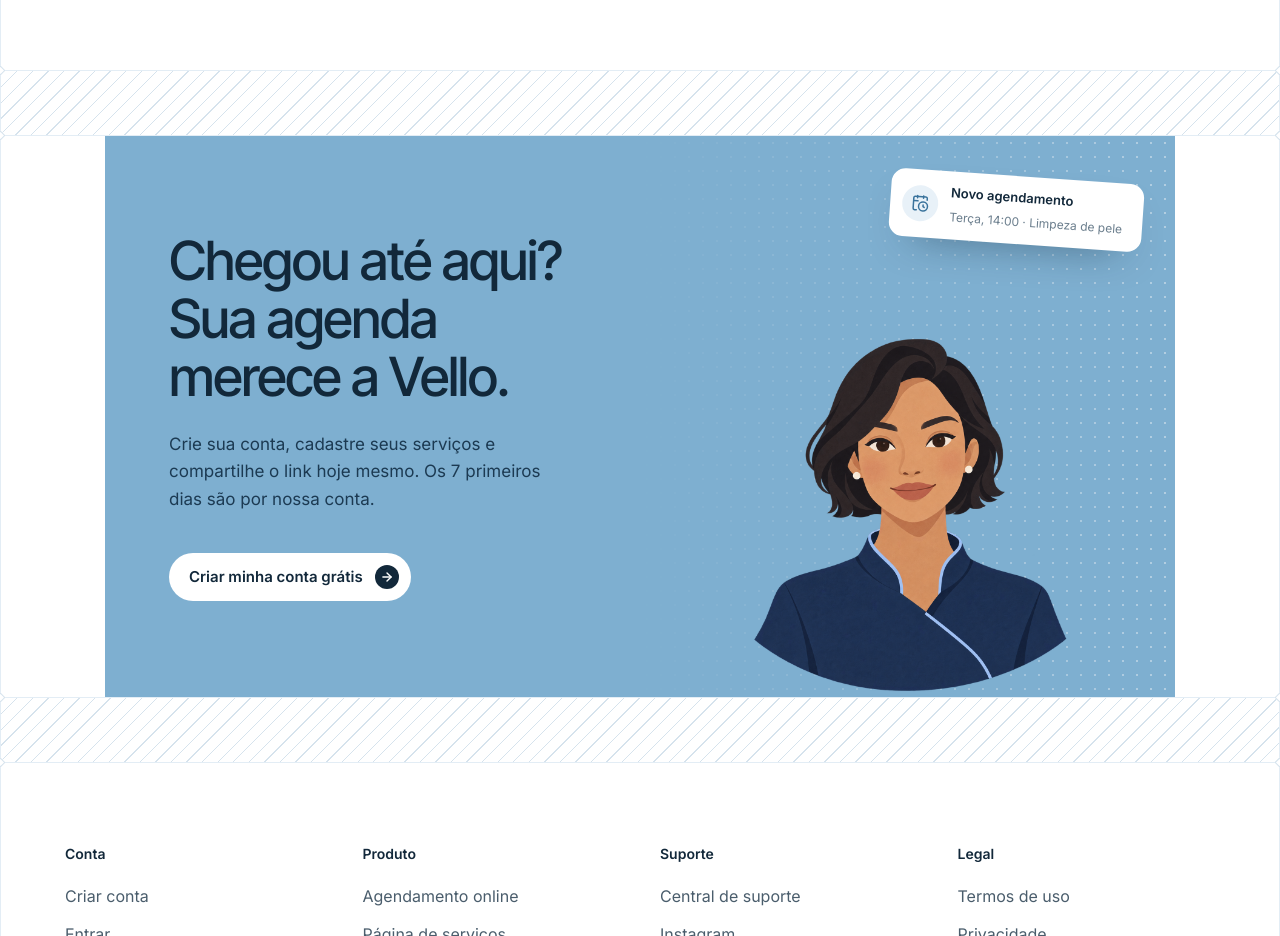
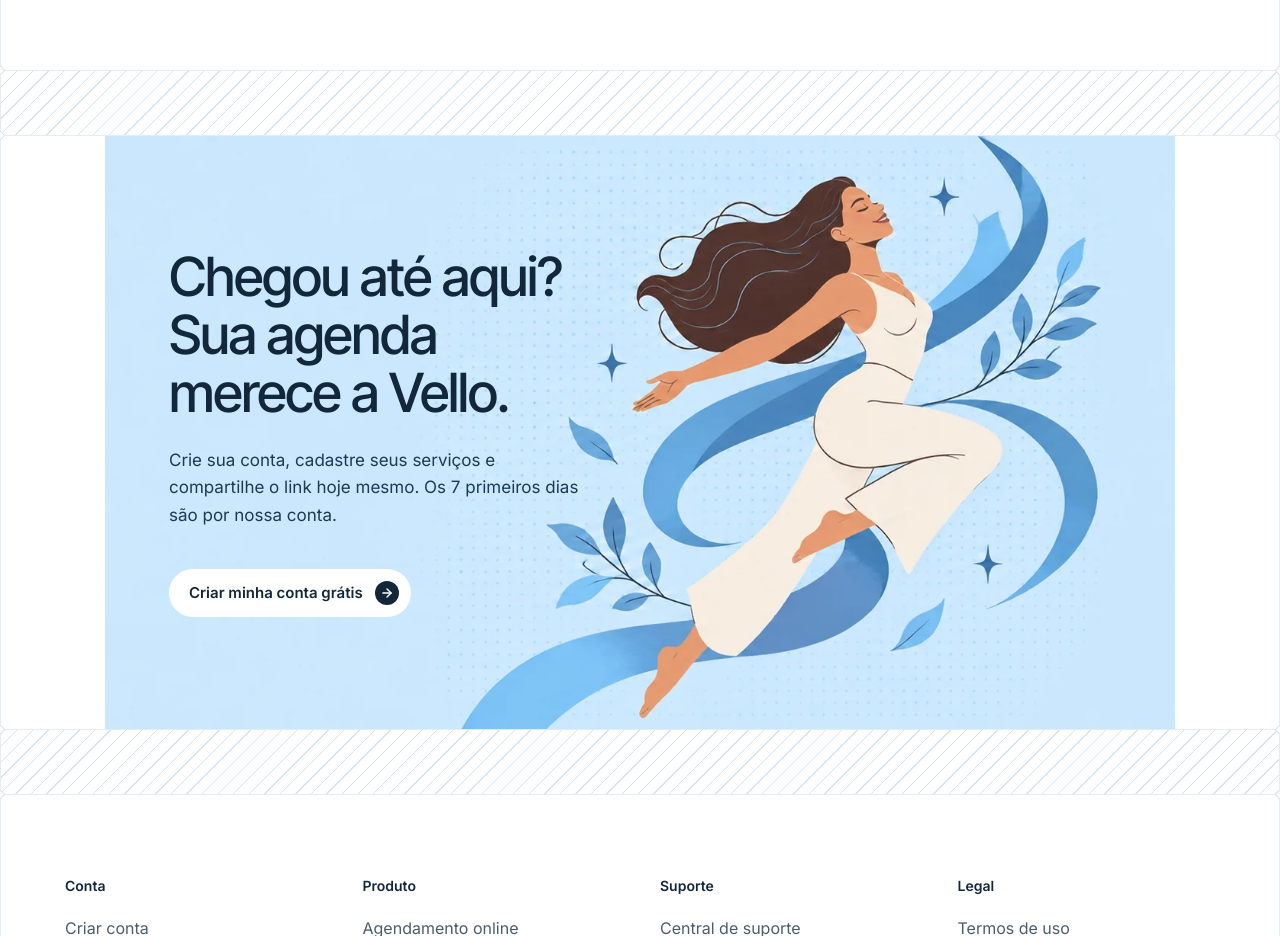
Before and after one commit to VelloCo/vello, a React (Vite) app: page / in a window 1280 px wide. Shown: the part 6760-7696 px from the top of the page. Built offline with nearby package versions, Linux system fonts and the light colour scheme; no server answers.

Commit message:
Use new illustration in landing closing section
Co-Authored-By: Claude Opus 5 <noreply@anthropic.com>

```diff
--- a/src/components/VelloLandingEstetica.tsx
+++ b/src/components/VelloLandingEstetica.tsx
@@ -4,7 +4,6 @@ import {
   AtSign,
   BellRing,
   CalendarCheck,
-  CalendarClock,
   Check,
   Clock,
   LayoutGrid,
@@ -880,9 +879,14 @@ function Closing() {
   return (
     <section>
       <Frame wide className="px-0 md:px-[104px]">
-        <div className="relative grid overflow-hidden bg-sky md:grid-cols-2">
-          <div aria-hidden="true" className="vello-dots absolute inset-y-0 right-0 w-1/2 opacity-60 [mask-image:linear-gradient(90deg,transparent,#000)]" />
-          <Reveal className="relative px-6 py-16 md:px-16 md:py-24">
+        <div className="relative flex flex-col overflow-hidden bg-[#CBE8FD] md:block">
+          <img
+            src={appPath("/landing/vello-cta-final.webp")}
+            alt="Ilustração de uma mulher leve e feliz, cercada por fitas azuis e folhas"
+            loading="lazy"
+            className="order-last aspect-[4/3] w-full object-cover object-[82%_50%] md:absolute md:inset-0 md:aspect-auto md:h-full md:object-[right_center]"
+          />
+          <Reveal className="relative px-6 pb-4 pt-16 md:max-w-[560px] md:px-16 md:py-28">
             <h2 className="balance font-display text-[clamp(38px,4.4vw,54px)] font-medium leading-[1.02] tracking-[-.045em]">
               Chegou até aqui? Sua agenda merece a Vello.
             </h2>
@@ -899,24 +903,6 @@ function Closing() {
               </span>
             </a>
           </Reveal>
-          <div className="relative flex min-h-[320px] items-end justify-center">
-            <div className="absolute right-8 top-10 hidden rotate-[4deg] items-center gap-3 rounded-[14px] bg-white p-3 pr-5 shadow-[0_18px_40px_-24px_rgba(18,40,58,.7)] sm:flex">
-              <span className="grid h-9 w-9 place-items-center rounded-full bg-sky-soft text-sky-deep">
-                <CalendarClock size={18} />
-              </span>
-              <span>
-                <b className="block font-body text-[13px] font-semibold">Novo agendamento</b>
-                <span className="font-body text-[12px] text-stone">Terça, 14:00 · Limpeza de pele</span>
-              </span>
-            </div>
-            <img
-              src={appPath("/vello-onboarding-avatar.png")}
-              alt=""
-              aria-hidden="true"
-              loading="lazy"
-              className="relative h-[300px] w-auto object-contain md:h-[380px]"
-            />
-          </div>
         </div>
       </Frame>
     </section>
```
Also changed, not shown: public/landing/vello-cta-final.webp (added).
